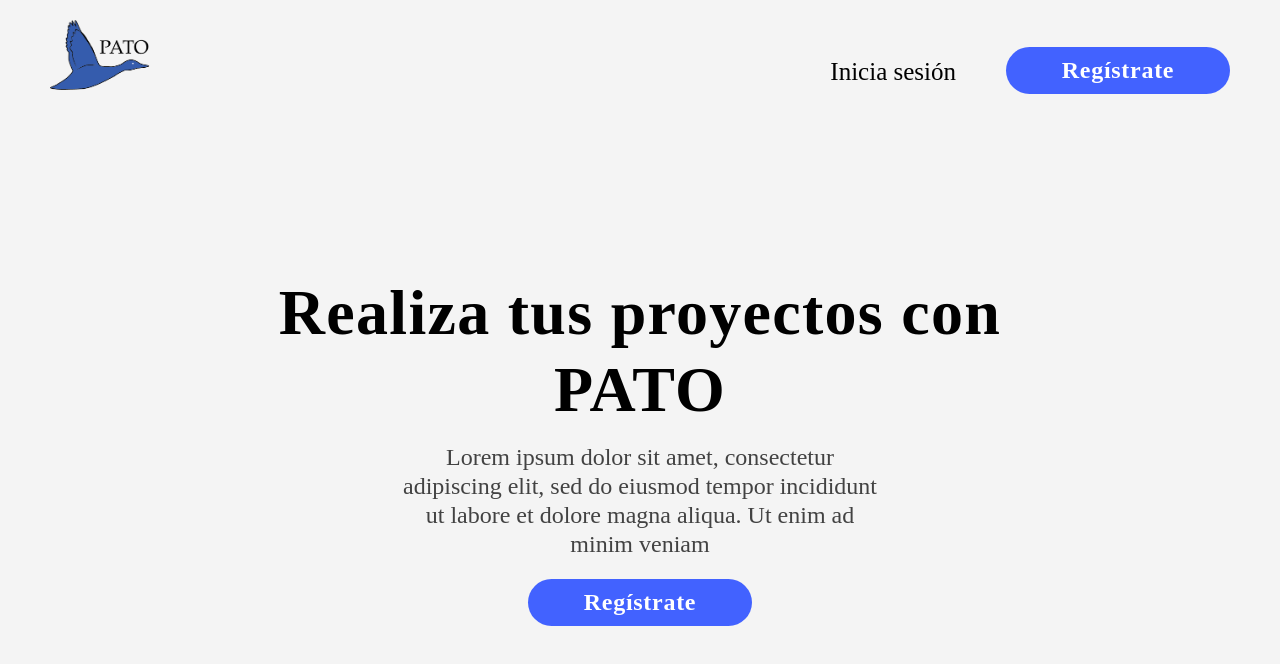
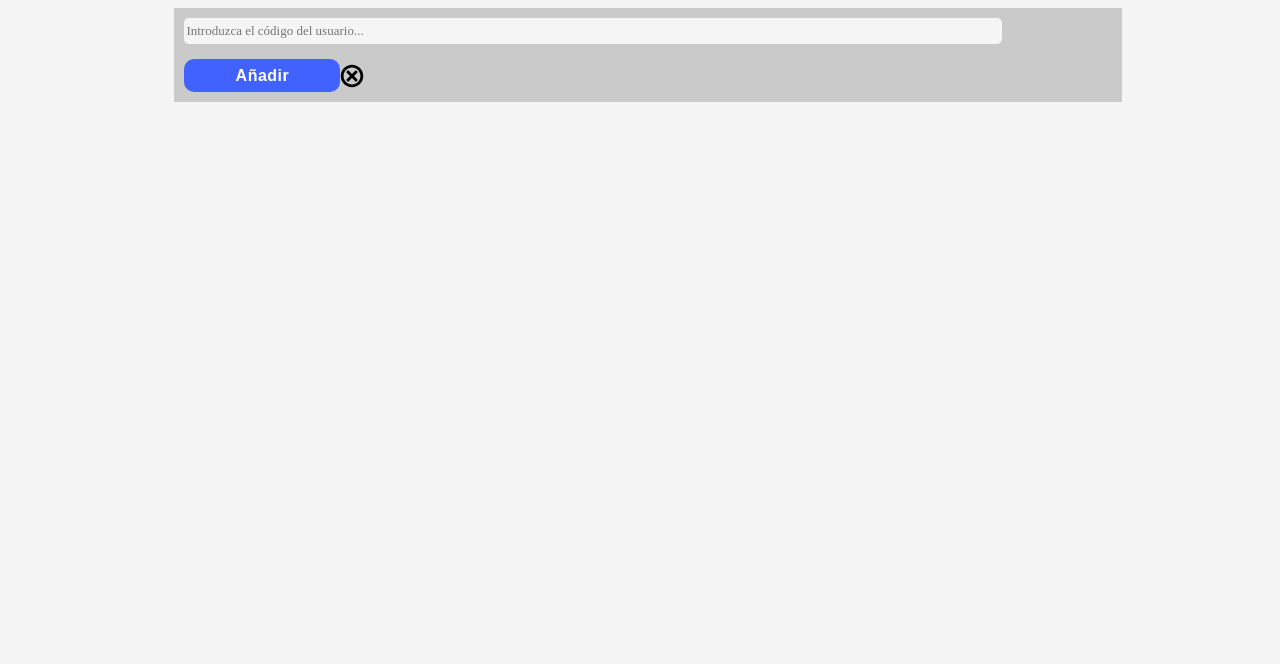
Before and after one commit to DABERNALC/ProjectManager, a React (Create React App) app in the folder Cliente/project_manager/: page /app/projects in a window 1280 px wide. Before the commit this address led to /. Shown: the top 664 px of the page. Built offline with nearby package versions, Linux system fonts and the light colour scheme; a web font is replaced by a local one.

Commit message:
AddParticipan

```diff
--- a/Cliente/project_manager/src/App.js
+++ b/Cliente/project_manager/src/App.js
@@ -15,6 +15,7 @@ import ProjectZoomIn from "./Components/ProjectZoomIn/ProjectZoomIn";
 import ProjectProperties from "./Components/ProjectProperties/ProjectProperties";
 import Notification from "./Components/Notification/Notification";
 import Inconvenient from "./Components/Inconvenient/Inconvenient";
+import AddParticipant from "./Components/AddParticipant/AddParticipant";
 import { connect } from "react-redux";
 {
   /*import SubTasks from './Pages/Subtasks/SubTasks';*/
@@ -33,7 +34,7 @@ function App(props) {
 
 
       */}
-
+      {/*}
       <BrowserRouter>
         <div className="App">
           <Route path="/" exact>
@@ -70,7 +71,7 @@ function App(props) {
           </Route>
         </div>
       </BrowserRouter>
-
+      */}
       {/*
       <AlertModal Text="¿Paco?"></AlertModal>
       <ProjectZoomIn NombreProjecto="Asistente virtual"
@@ -81,6 +82,7 @@ function App(props) {
       <Notification notifications={["Peticion de tarea de Nico","Peticion de tarea de Sebas"]}></Notification>
       <Inconvenient></Inconvenient>
       */}
+        <AddParticipant></AddParticipant>
     </div>
   );
 }
--- /dev/null
+++ b/Cliente/project_manager/src/Components/AddParticipant/AddParticipant.js
@@ -0,0 +1,20 @@
+import React from 'react'
+import GenericButton2 from '../GenericButton2/GenericButton2'
+import AddParticipantStyle from "./AddParticipantStyle.module.css"
+import {GiCancel} from "react-icons/gi"
+
+export const AddParticipant = () => {
+    return (
+        <div className={AddParticipantStyle.grayContainer}>
+            <div className={AddParticipantStyle.inputContainer}>
+                <input type="text" placeholder="Introduzca el código del usuario..."></input>
+            </div>
+            <div className={AddParticipantStyle.buttonContainer}>
+                <GenericButton2 text="Añadir"></GenericButton2>
+                <GiCancel fontSize="x-large"></GiCancel>
+            </div>
+        </div>
+    )
+}
+
+export default AddParticipant
--- /dev/null
+++ b/Cliente/project_manager/src/Components/AddParticipant/AddParticipantStyle.module.css
@@ -0,0 +1,38 @@
+.grayContainer{
+    display: flex;
+    flex-direction: column;
+    background-color: #CACACA;
+    width:74%;
+    margin-left: 13%;
+    height: fit-content;
+    text-align: center;
+    justify-content: space-around;
+}
+.buttonContainer{
+    display: flex;
+    flex-direction: row;
+    justify-content: start;
+    margin-top: 15px;
+    margin-bottom: 10px;
+    margin-left: 10px;
+    align-items: center;
+}
+.inputContainer{
+    display: flex;
+    width: 100%;
+    margin-top: 10px;
+    margin-left: 10px;
+    justify-content: start;
+}
+.inputContainer input{
+    margin-left: 0px;
+    color:#909090;
+    border-radius: 5px;
+    border:none;
+    font-size: small;
+    padding-right: 10px;
+    padding-top: 5px;
+    padding-bottom: 5px;
+    width:85%;
+    height: fit-content;
+}
```
